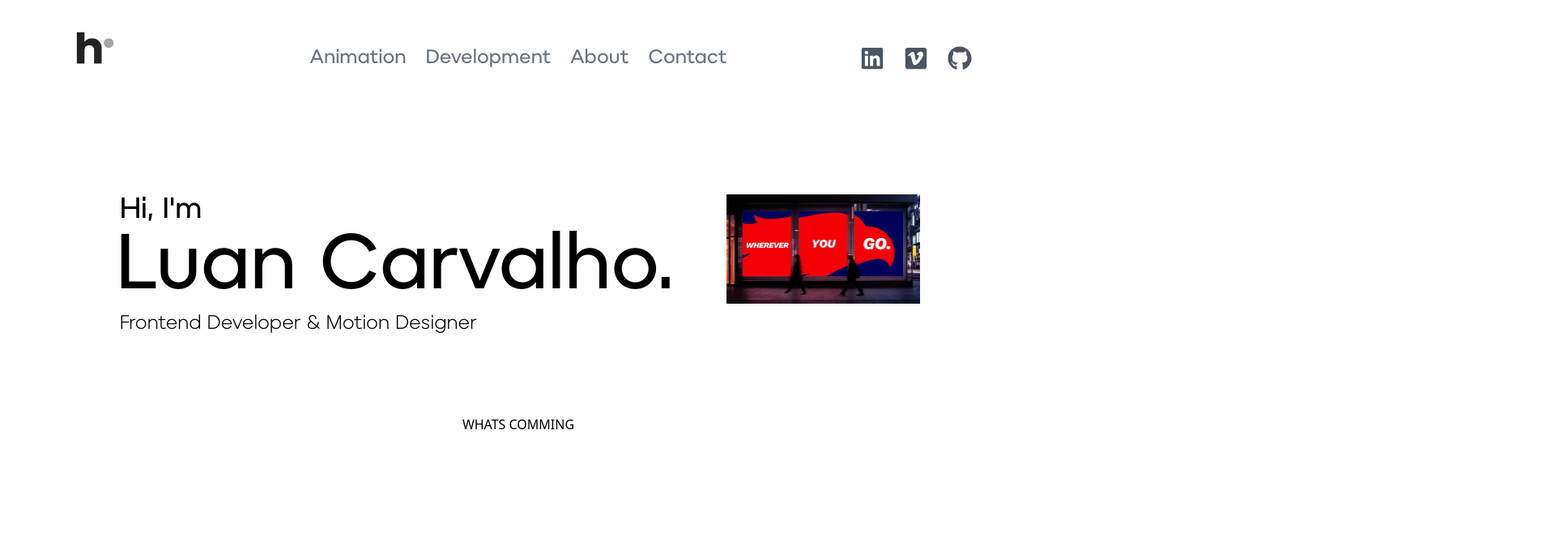
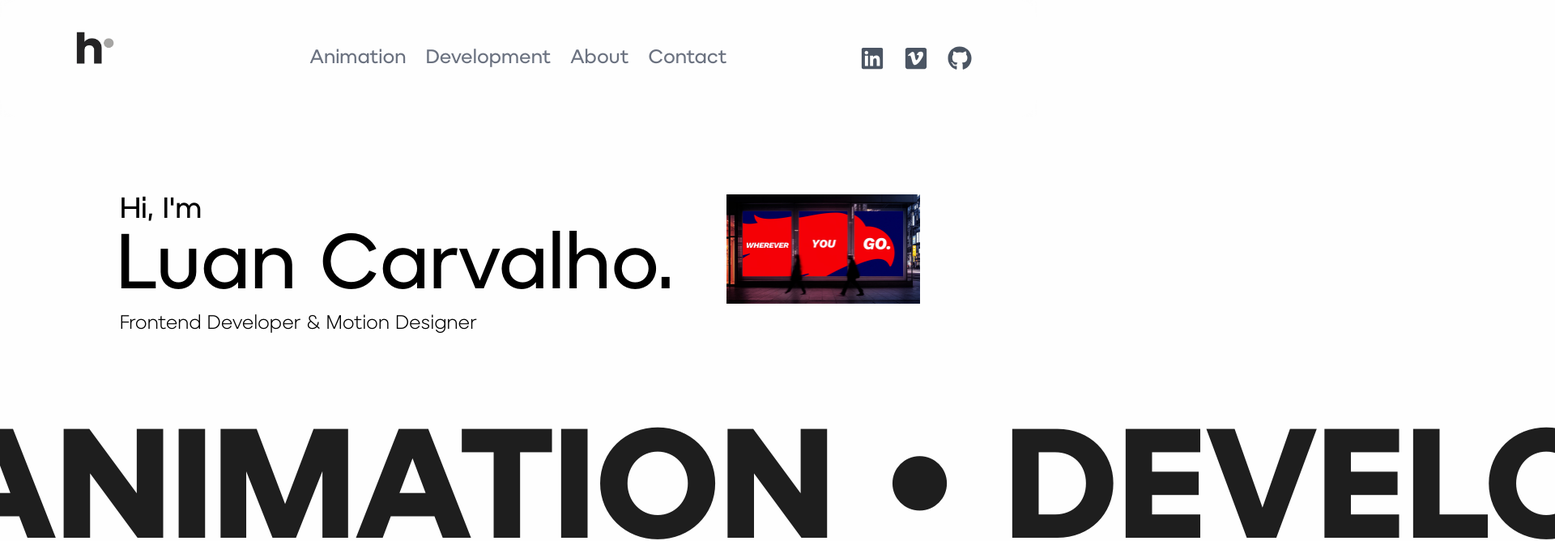
Before and after one commit to luanmcarvalho/portfolio-website, a Next.js app: page / in a window 1280 px wide. Shown: the top 668 px of the page at 81% size, 1920 px wide, since content can reach past the window. Built offline with nearby package versions, Linux system fonts and the light colour scheme.

Commit message:
funções e habilidades added

```diff
--- a/src/app/globals.css
+++ b/src/app/globals.css
@@ -29,3 +29,16 @@ body {
 .temp {
   border: 1px solid red;
 }
+
+@keyframes marquee {
+  0% {
+    transform: translateX(0);
+  }
+  100% {
+    transform: translateX(-100%);
+  }
+}
+
+.animate-marquee {
+  animation: marquee 667s linear infinite;
+}
--- a/src/app/page.tsx
+++ b/src/app/page.tsx
@@ -47,15 +47,17 @@ export default function home () {
 
         <div className='flex-1 ml-16 relative group cursor-pointer'>
           <div className='absolute top-0 left-0 w-full h-full bg-black opacity-0 group-hover:opacity-80 z-10 transition-opacity duration-300' />
-          <h2 className='absolute top-1/2 left-1/2 transform -translate-x-1/2 -translate-y-1/2 text-white text-4xl opacity-0 group-hover:opacity-100 transition-opacity duration-300 z-20'>Wizard's New Brand</h2>
-          <p className='absolute top-1/2 left-1/2 transform -translate-x-1/2 -translate-y-1/2 text-white text-xl opacity-0 mt-8 group-hover:opacity-100 transition-opacity duration-300 z-10'>Featured Project</p>
+          <h2 className='absolute top-1/2 left-1/2 transform -translate-x-1/2 -translate-y-1/2 text-white text-4xl opacity-0 group-hover:opacity-100 transition-opacity duration-300 z-20 font-organica'>Wizard's New Brand</h2>
+          <p className='absolute top-1/2 left-1/2 transform -translate-x-1/2 -translate-y-1/2 text-white text-xl opacity-0 mt-8 group-hover:opacity-100 transition-opacity duration-300 z-10 font-organicaLight'>Featured Project</p>
           <Img src='/images/wizard-thumb.jpg' alt='Featured Project' width={800} height={800} className='w-full h-auto'/>
         </div>
 
       </div>
 
-      <div className='flex flex-col items-center mt-24'>
-        WHATS COMMING
+      <div className="w-full h-20 text-black flex items-center justify-center mt-40">
+        <div className="whitespace-nowrap text-[12rem] font-organicaBold animate-marquee">
+          ANIMATION • DEVELOPMENT • DESIGN • MOTION • FRONTEND • BACKEND • MOBILE • 3D MODELS • REACT • NEXT JS • ANIMATION • DEVELOPMENT • DESIGN • MOTION • FRONTEND • BACKEND • MOBILE • 3D MODELS • REACT • NEXT JS • ANIMATION • DEVELOPMENT • DESIGN • MOTION • FRONTEND • BACKEND • MOBILE • 3D MODELS • REACT • NEXT JS • ANIMATION • DEVELOPMENT • DESIGN • MOTION • FRONTEND • BACKEND • MOBILE • 3D MODELS • REACT • NEXT JS • ANIMATION • DEVELOPMENT • DESIGN • MOTION • FRONTEND • BACKEND • MOBILE • 3D MODELS • REACT • NEXT JS • ANIMATION • DEVELOPMENT • DESIGN • MOTION • FRONTEND • BACKEND • MOBILE • 3D MODELS • REACT • NEXT JS • ANIMATION • DEVELOPMENT • DESIGN • MOTION • FRONTEND • BACKEND • MOBILE • 3D MODELS • REACT • NEXT JS • ANIMATION • DEVELOPMENT • DESIGN • MOTION • FRONTEND • BACKEND • MOBILE • 3D MODELS • REACT • NEXT JS •
+        </div>
       </div>
 
     </>
```
